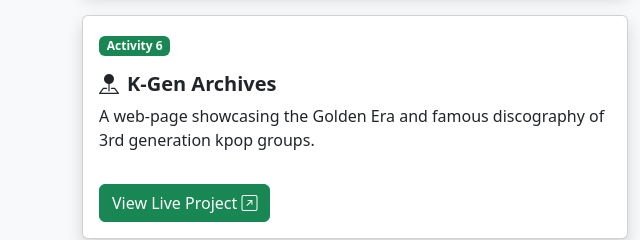
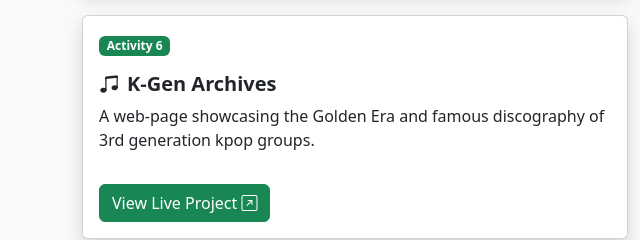
Before and after one commit to ashleybiancaecruz/ashleybiancaecruz.github.io, a plain HTML site: page index.html in a window 1280 px wide. Shown: the part 749-989 px from the top of the page, 0-640 px from the left. Drawn offline with nearby package versions, Linux system fonts and the light colour scheme.

Commit message:
Update music-note

```diff
--- a/index.html
+++ b/index.html
@@ -73,7 +73,7 @@
                 <div class="card h-100 activity-card shadow">
                     <div class="card-body">
                         <span class="badge bg-success mb-3">Activity 6</span>
-                        <h5 class="card-title fw-bold"><i class="bi bi-pin-map-fill me-2"></i>K-Gen Archives</h5>
+                        <h5 class="card-title fw-bold"><i class="bi bi-music-note-beamed me-2"></i>K-Gen Archives</h5>
                         <p class="card-text">A web-page showcasing the Golden Era and famous discography of 3rd generation kpop groups.</p>
                         <a href="https://ashleybiancaecruz.github.io/kpopgallery.github.io/" class="btn btn-success mt-3" target="_blank">
                          View Live Project <i class="bi bi-arrow-up-right-square"></i>
```
